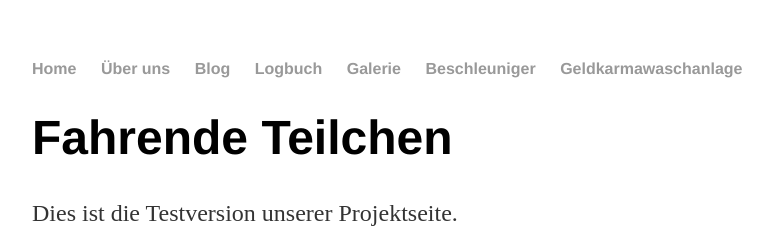
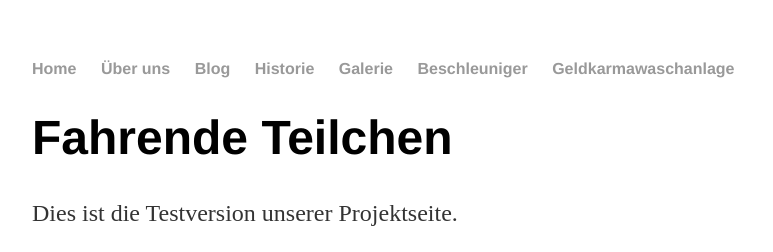
Before and after one commit to fahrendeteilchen/fahrendeteilchen.github.io, a Jekyll site: the page built from index.html, in a window 1280 px wide. Shown: the top 252 px of the page, without its empty margins (160-933 px from the left). Built offline with Jekyll 4.4.1, drawn with Linux system fonts in a browser that asks for light colours.

Commit message:
Update default.html

```diff
--- a/_layouts/default.html
+++ b/_layouts/default.html
@@ -11,7 +11,7 @@
         		<li><a href="/">Home</a></li>
 	        	<li><a href="/about">Über uns</a></li>
         		<li><a href="/blog">Blog</a></li>
-        		<li><a href="/log">Logbuch</a></li>
+        		<li><a href="/history">Historie</a></li>
         		<li><a href="/gallery">Galerie</a></li>
         		<li><a href="/text/accelerator">Beschleuniger</a></li>
         		<li><a href="/geldher">Geldkarmawaschanlage</a></li>
```
